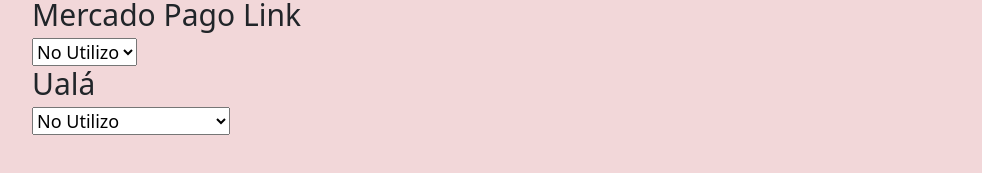
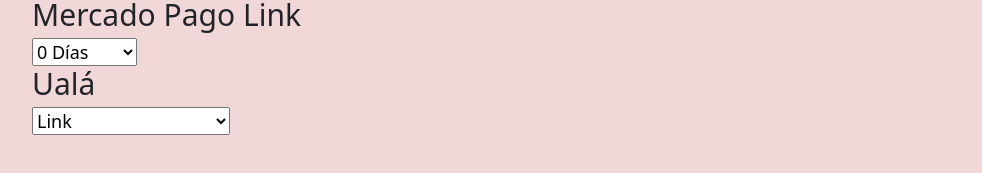
Before and after one commit to stefanomlc/comisionador, a website: page index.html in a window 1280 px wide. Shown: the part 437-610 px from the top of the page, without its empty margins (3-985 px from the left). Drawn offline with nearby package versions, Linux system fonts and the light colour scheme; some packages are replaced by stand-ins of ours; no server answers; a script that the page names is missing.

Commit message:
creamos un valor por defecto para el selector

```diff
--- a/comisionador.js
+++ b/comisionador.js
@@ -119,7 +119,7 @@
 
     //Método funcionado
     //for (const {comision: c, nombre: i } of metodosDeCobro){
-
+    console.log(arrayMetodosSeleccionados)
     for (const {comision: c, nombre: i } of arrayMetodosSeleccionados){
 
         let costoComision = ((monto * c) * 1.21);
--- a/index.html
+++ b/index.html
@@ -46,16 +46,16 @@
 
             <h3>Mercado Pago Link</h3>
             <select class="selector" id="MPLink" name="Días de pago">
-                <option value="none" disable selected>No Utilizo</option>
-                <option value="mpLink0D">0 Días</option>
+                <option value="none" disable >No Utilizo</option>
+                <option value="mpLink0D" selected>0 Días</option>
                 <option value="mpLink10D">10 Días</option>
                 <option value="mpLink18D">18 Días</option>
                 <option value="mpLink35D">35 Días</option>
             </select>
             <h3>Ualá </h3>
             <select class="selector" id="uala" name="Días de pago">
-                <option value="none" disable selected>No Utilizo</option>
-                <option value="ualaLink">Link</option>
+                <option value="none" disable >No Utilizo</option>
+                <option value="ualaLink" selected>Link</option>
                 <option value="ualaMposDebito"> MPos Tarjeta Débito</option>
                 <option value="ualaMposCredito">MPos Tarjeta Crédito</option>
                 <option value="ualaQr">Ualá QR</option>
```
